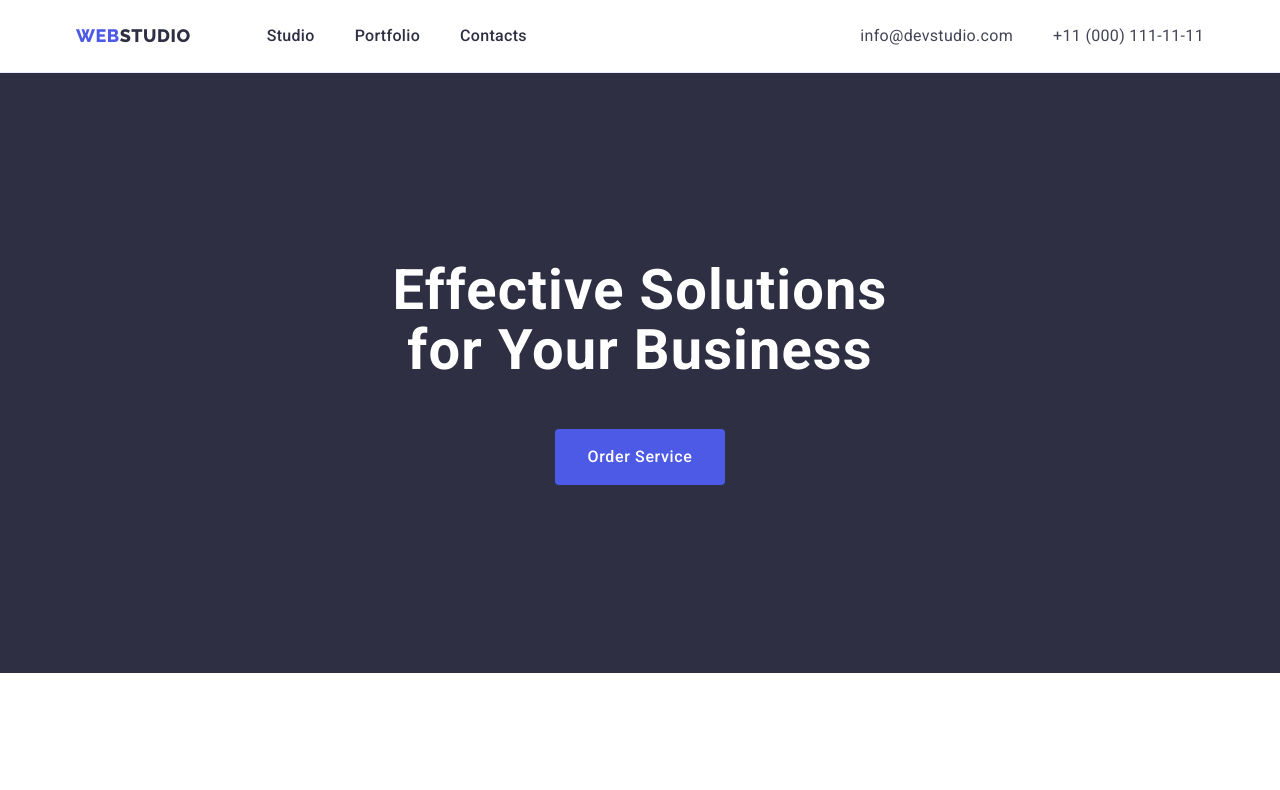
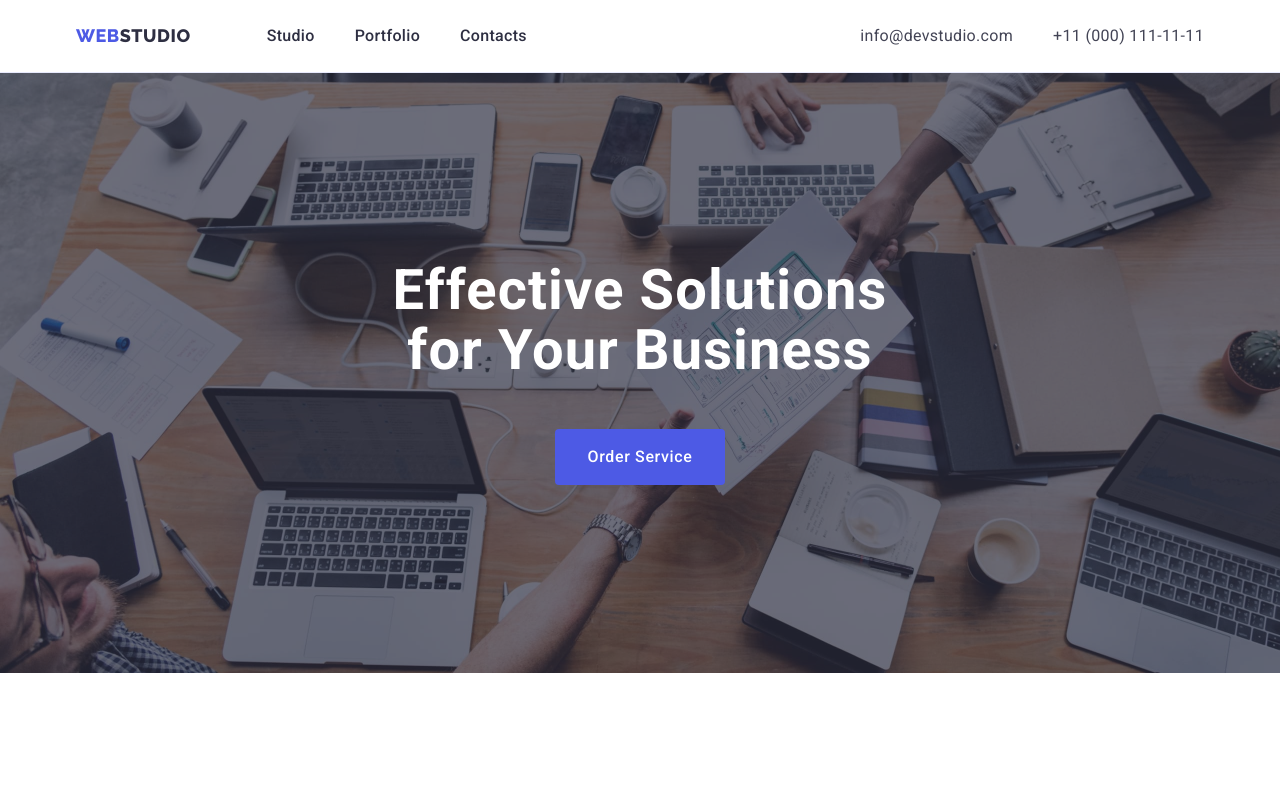
Before and after one commit to evgen122/goit-markup-hw-04, a plain HTML site: page index.html in a window 1280 px wide. Shown: the top 790 px of the page. Drawn offline with nearby package versions, Linux system fonts and the light colour scheme.

Commit message:
hero finish

```diff
--- a/css/styles.css
+++ b/css/styles.css
@@ -14,6 +14,7 @@ body {
   --color-btn-clic: #e7e9fc;
   --color-wite: #ffffff;
   --color-header-border: #e7e9fc;
+  --color-hero-background: rgba(46, 47, 66, 0.7);
 }
 
 .list {
@@ -206,13 +207,23 @@ p {
   |============================
 */
 .hero {
-  background-color: var(--color-logo-ligt);
+  background-color: var(--color-hero-background);
 }
 
 .dimensions {
   padding-top: 188px;
   padding-bottom: 188px;
 }
+
+.overlay {
+  max-width: 1440px;
+  height: 600px;
+  margin-left: auto;
+  margin-right: auto;
+  background-image: url(../images/gero/people-office\ 1.jpg);
+  background-size: cover;
+}
+
 .page-title {
   text-align: center;
   max-width: 496px;
--- a/index.html
+++ b/index.html
@@ -47,12 +47,14 @@
   </header>
   <main>
     <!-- ======================HERO======================== -->
+    <div class="overlay">
       <section class="hero dimensions">
         <div class="container ">
           <h1 class="page-title">Effective Solutions for Your Business</h1>
           <button type="button" class="main-btn">Order Service</button>
         </div>
       </section>
+    </div>
     <!-- ======================SECTION_2======================== -->
     <section class="advantages">
       <div class="container">
```
Also changed, not shown: images/gero/people-office 1.jpg (added). Lines whose indentation alone changed are shown as unchanged.
